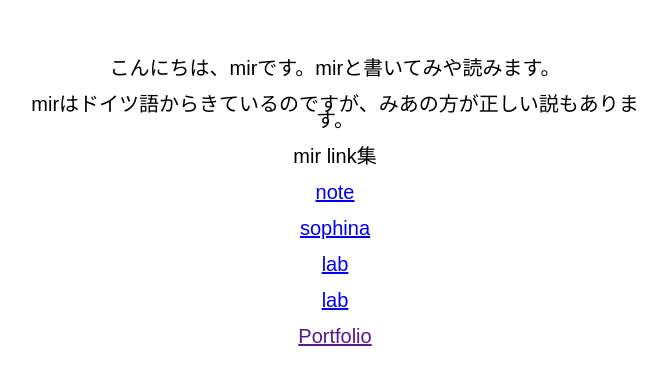
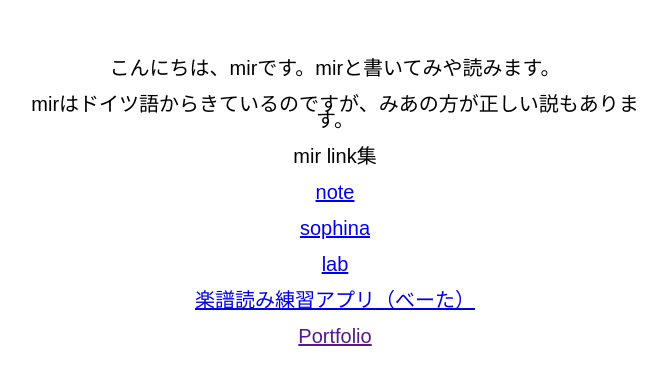
Before and after one commit to mirr32/site, a plain HTML site: page index.html in a window 1280 px wide. Shown: the whole page, without its empty margins (305-972 px from the left). Drawn offline with Linux system fonts and the light colour scheme; a web font is replaced by a local one.

Commit message:
Update link text for piano_test.html

```diff
--- a/index.html
+++ b/index.html
@@ -41,7 +41,7 @@
         <p><a href="https://note.com/nsad">note</a></p>
         <p><a href="https://booth.pm/ja/items/4044305">sophina</a></p>
         <p><a href="lab.html">lab</a></p>
-        <p><a href="piano_test.html">lab</a></p>
+        <p><a href="piano_test.html">楽譜読み練習アプリ（べーた）</a></p>
         <p><a href="">Portfolio</a></p>
       </section>
       <mirr>
```
